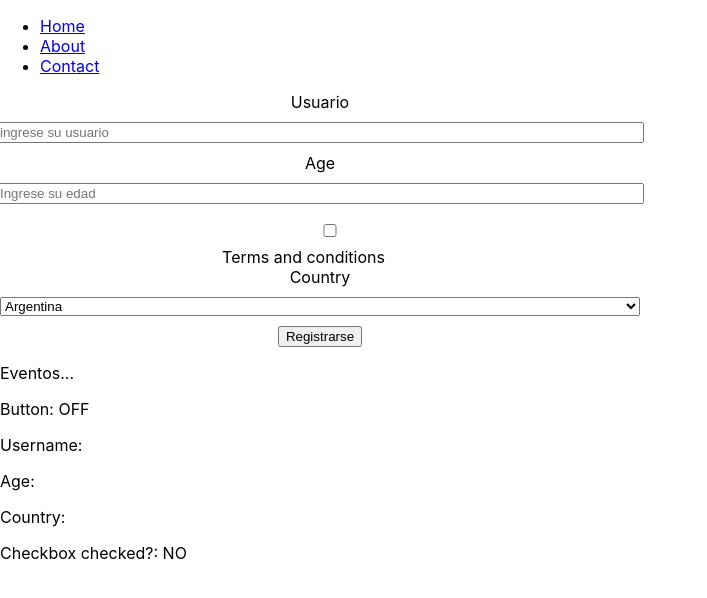
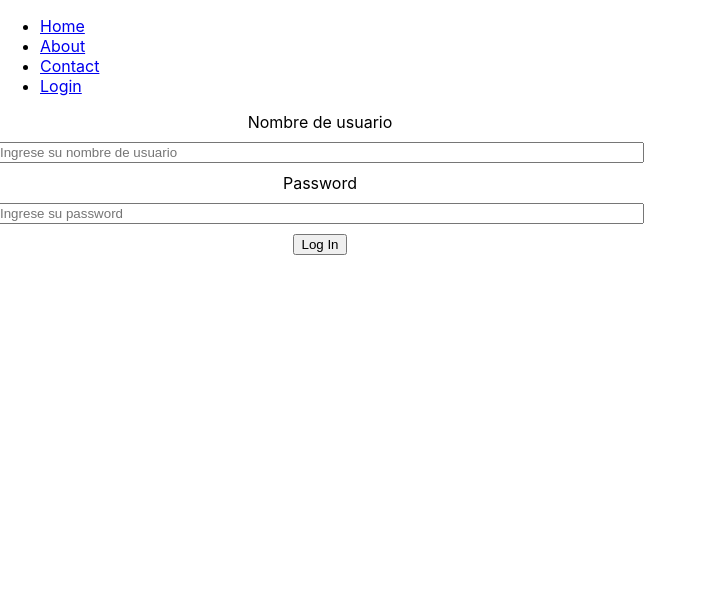
Before and after one commit to RevRad-92/react-inicial, a React (Create React App) app: page /login in a window 1280 px wide. Shown: the top 598 px of the page, without its empty margins (0-707 px from the left). Built offline with nearby package versions, Linux system fonts and the light colour scheme.

Commit message:
first commit

```diff
--- a/src/App.jsx
+++ b/src/App.jsx
@@ -2,8 +2,7 @@ import './App.css';
 import {
   BrowserRouter as Router,
   Switch,
-  Route,
-  Link
+  Route
 } from "react-router-dom";
 import Navbar from './Components/Navbar/Navbar';
 import Home from './Components/pages/Home.jsx';
@@ -12,6 +11,7 @@ import Product from './Components/pages/Product.jsx';
 import NotFound from './Components/pages/NotFound.jsx';
 import Contact from './Components/pages/Contact';
 import Register from './Components/pages/Register';
+import Login from './Components/pages/Login';
 
 
 function App() {
@@ -36,8 +36,12 @@ function App() {
               <Product />
           </Route>
 
-          <Route>
+          <Route exact path='/register'>
               <Register />
+          </Route>
+
+          <Route exact path='/login'>
+              <Login />
           </Route>
 
           <Route path='*'>
--- a/src/Components/Navbar/Navbar.jsx
+++ b/src/Components/Navbar/Navbar.jsx
@@ -1,9 +1,21 @@
 import React, { Component } from "react";
+import { connect } from "react-redux";
 import { Link } from "react-router-dom";
+import { logoutUser } from "../../redux/reducers/userReducer";
 
-export default class Navbar extends Component {
+class Navbar extends Component {
+    constructor(props) {
+        super(props)
+        this.handleLogout = this.handleLogout.bind(this)
+    }
+
+    handleLogout(){
+        this.props.logout()
+    }
+
     render() {
-        return <>
+        return (
+            <>
                 <div className="navbar-container">
                     <ul className="navbar-list">
                         <li className="navbar-item">
@@ -15,8 +27,34 @@ export default class Navbar extends Component {
                         <li className="navbar-item">
                             <Link to="/contact">Contact</Link>
                         </li>
+                        <li className="navbar-item">
+                            { this.props.userReducer.token ? (
+                                <>
+                                    <p>Bienvenid@ {this.props.userReducer.firstName}</p>
+                                    <button onClick={this.handleLogout}>Logout</button>
+                                </>
+                                ) : (
+                                    <Link to="/login">Login</Link>
+                                )
+                            }
+                            </li>
                     </ul>
                 </div>
             </>
+        )
     }
 }
+
+const mapDispatchToProps = (dispatch) => {
+    return {
+        logout: () => dispatch(logoutUser())
+    }
+}
+
+const mapStateToProps = (state) => {
+    return {
+        userReducer: state.userReducer
+    }
+}
+
+export default connect(mapStateToProps, mapDispatchToProps)(Navbar)
--- /dev/null
+++ b/src/Components/pages/Login.jsx
@@ -0,0 +1,129 @@
+import React, { Component } from 'react'
+import { connect } from "react-redux";
+import { withRouter } from 'react-router-dom/cjs/react-router-dom.min';
+import { setLoggedUser } from '../../redux/reducers/userReducer';
+import './Register.css';
+
+class Login extends Component {
+
+    constructor(props) {
+        super(props)
+        this.state = {
+            username: '',
+            password: '',
+            errorMessage: false,
+        }
+        this.handleOnSubmit = this.handleOnSubmit.bind(this)
+        this.handleOnChange = this.handleOnChange.bind(this)
+
+
+    }
+
+    handleOnSubmit(event) {
+        event.preventDefault()
+        // console.log('submit')
+
+        // fetch("https://fakestoreapi.com/auth/login", {
+        //     method: "POST",
+        //     body: JSON.stringify({
+        //         username: this.state.username,
+        //         password: this.state.password,
+        //     }),
+        // })
+
+        // .then((res) => res.json())
+        // .then((json) => {
+        //     console.log('hola')
+        //     console.log(json)
+        // })
+        // .catch((e) => console.log(e))
+
+        // SIMULANDO BACKEND
+        const fakeUsername = "nico"
+        const fakePassword = "1234"
+        const fakeToken = "TRX-TOKEN-1234"
+        const fakeFirstName = "Nico"
+
+        if (
+            fakePassword === this.state.password &&
+            fakeUsername === this.state.username
+        ) {
+            this.setState({
+                errorMessage: false,
+            })
+
+            this.props.login({
+                username: fakeUsername,
+                token: fakeToken,
+                fakeFirstName: fakeFirstName
+            })
+
+            // REDIRECCION A HOME
+            this.props.history.push("/")
+        } else {
+            this.setState({
+                errorMessage: true,
+            })
+        }
+    }
+
+    handleOnChange(event) {
+        // console.log(event)
+        this.setState({
+            [event.target.name] : event.target.value,
+        })
+    }
+
+
+    render() {
+
+        return (
+            <>
+                <div>
+                    <form
+                        onSubmit={this.handleOnSubmit}
+                        action="/"
+                        method="post"
+                        className="form-register"
+                    >
+                        <label htmlFor="username">Nombre de usuario</label>
+                        <input
+                            type="text"
+                            name="username"
+                            placeholder="Ingrese su nombre de usuario"
+                            onChange={this.handleOnChange}
+                        />
+                        <label htmlFor="password">Password</label>
+                        <input
+                            type="password"
+                            name="password"
+                            placeholder="Ingrese su password"
+                            onChange={this.handleOnChange}
+                        />
+                        <button type="submit">Log In</button>
+                    </form>
+
+                    { // sentencia + && (si sentencia true, ejecutar lo de despues de &&)
+                        this.state.errorMessage  &&  (
+                        <small>Credenciales inválidas...</small>
+                    )}
+                </div>
+            </>
+        )
+    }
+}
+
+const mapDispatchToProps = (dispatch) => {
+    return {
+        login: (user) => dispatch(setLoggedUser(user)),
+    }
+
+}
+
+const mapStateToProps = (state) => {
+    return {
+        userProducer: state.userProducer
+    }
+}
+
+export default withRouter(connect(mapStateToProps, mapDispatchToProps)(Login))
--- a/src/Components/pages/Product.jsx
+++ b/src/Components/pages/Product.jsx
@@ -1,11 +1,6 @@
 import React, { Component } from "react";
+import { connect } from "react-redux";
 import { withRouter } from "react-router-dom/cjs/react-router-dom.min";
-import {
-  BrowserRouter as Router,
-  Switch,
-  Route,
-  Link
-} from "react-router-dom";
 // import ProductCard from './Components/ProductCard/ProductCard.jsx';
 import ProductCard from "../ProductCard/ProductCard";
 
@@ -25,7 +20,7 @@ class Product extends Component {
         this.props.history.push('/contact');
     }
 
-    handleGoBack() {
+    handleGoBack() { // history porque usas withRouter
         this.props.history.goBack();
     }
 
@@ -39,14 +34,25 @@ class Product extends Component {
     // - Fetch a producto en especifico /products/50
     componentDidMount() {
         if(this.props.match.params.id) {
-            fetch(`https://fakestoreapi.com/products/${
-                this.props.match.params.id}`)
-                .then((response)=> response.json())
-                .then(data => {
-                    this.setState({
-                        product: data
-                    })
-                })
+            // fetch(`https://fakestoreapi.com/products/${
+            //     this.props.match.params.id}`)
+            //     .then((response)=> response.json())
+            //     .then(data => {
+            //         this.setState({
+            //             product: data
+            //         })
+            //     })
+            const actualProduct = this.props.productReducer.all.find(
+                (item) => {
+                    return item.id === parseInt(this.props.match.params.id)
+                }
+            )
+            console.log(this.props)
+            console.log({actualProduct})
+
+            this.setState({
+                product: actualProduct
+            })
         }
     }
 
@@ -80,4 +86,17 @@ class Product extends Component {
     }
 }
 
-export default withRouter(Product) //funcion withRouter(Product) obtiene id por URL
+const mapDispatchToProps = (dispatch) => {
+    return {
+
+    }
+}
+
+const mapStateToProps = (state) => {
+    return {
+        productReducer: state.productReducer
+    }
+}
+
+
+export default withRouter(connect(mapStateToProps, mapDispatchToProps)(Product)) //funcion withRouter(Product) obtiene id por URL
--- a/src/redux/reducers/index.js
+++ b/src/redux/reducers/index.js
@@ -2,7 +2,9 @@ import {
     combineReducers
 } from "redux";
 import productReducer from './productReducer.js'
+import userReducer from './userReducer.js'
 
 export default combineReducers({
-    productReducer
+    productReducer,
+    userReducer
 })
--- /dev/null
+++ b/src/redux/reducers/userReducer.js
@@ -0,0 +1,45 @@
+const initialState = {
+    username: '',
+    token: '',
+    firstName: '',
+}
+
+const SET_LOGGED_USER = 'SET_LOGGED_USER'
+const LOGOUT_USER = 'LOGOUT_USER'
+
+export const setLoggedUser = (user) => {
+    return {
+        type: SET_LOGGED_USER,
+        payload: user,
+    }
+}
+
+export const logoutUser = () => {
+    return {
+        type: LOGOUT_USER
+    }
+}
+
+const reducer = (state = initialState, action) => {
+    switch(action.type) {
+        case SET_LOGGED_USER: {
+            return {
+                ...state,
+                username: action.payload.username,
+                token: action.payload.token,
+                firstName: action.payload.firstName
+            }
+        }
+        case LOGOUT_USER: {
+            return {
+                ...state,
+                ...initialState
+            }
+        }
+        default: {
+            return state
+        }
+    }
+}
+
+export default reducer
```
Lines whose indentation alone changed are shown as unchanged.
